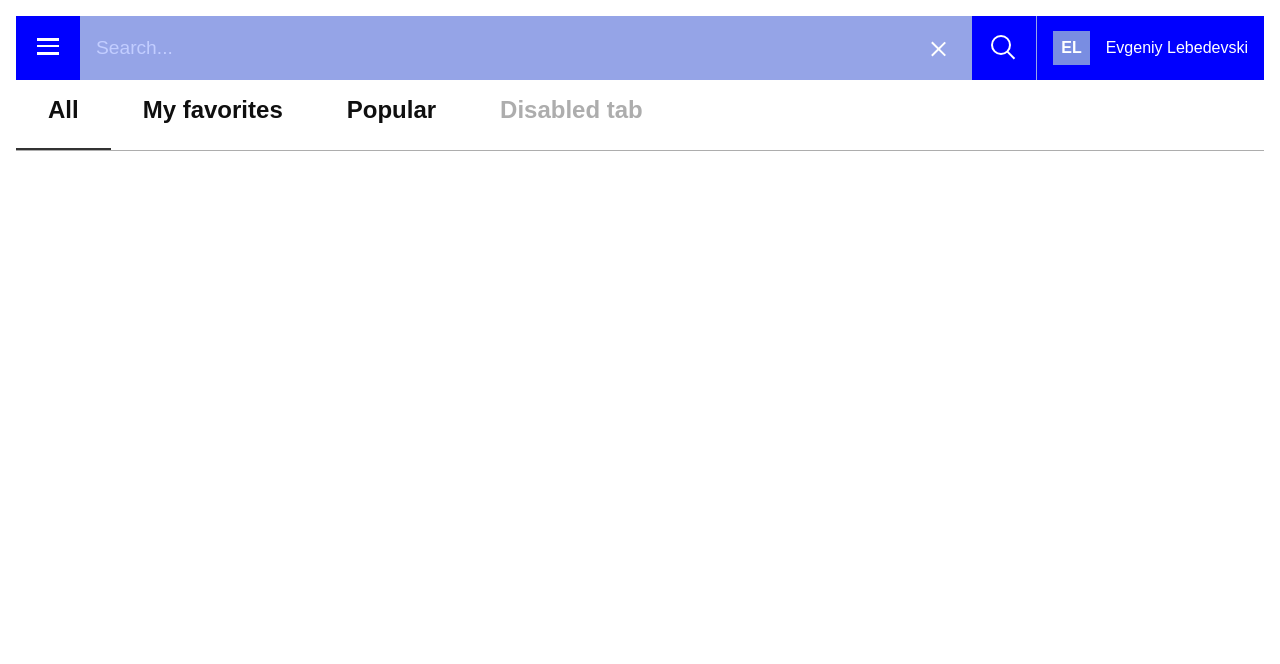
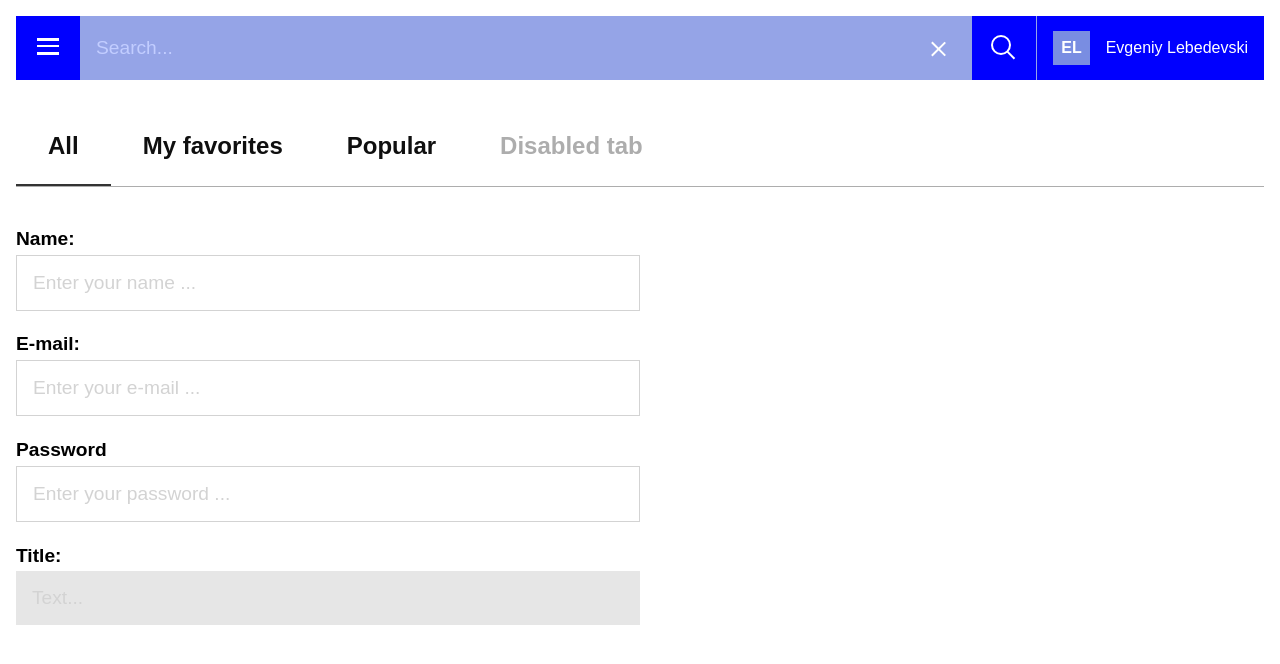
Before and after one commit to Lightzone1981/Blog-react, a React (Create React App) app in the folder lightzone-react/: page / in a window 1280 px wide. Shown: the top 664 px of the page. Built offline with nearby package versions, Linux system fonts and the light colour scheme.

Commit message:
feat: create variable input component

```diff
--- a/lightzone-react/src/App.tsx
+++ b/lightzone-react/src/App.tsx
@@ -1,7 +1,4 @@
-import { UserAvatar } from './components';
-import { Tabs } from './components'
-import {BurgerMenu} from './components'
-import {SearchBar} from './components'
+import { Input, UserAvatar, Tabs, BurgerMenu, SearchBar } from './components';
 import './App.css'
 
 const App = () => {
@@ -13,8 +10,22 @@ const App = () => {
       <SearchBar/>
       <UserAvatar username='Evgeniy_Lebedevski'/>
       </header>
-
-     <Tabs/>
+      <br/>
+      <br/>
+      <Tabs />
+      <br/>
+      <br/>
+      <Input type='text' name='input-1' label='Name:' placeholder='Enter your name ...' required={false} isEnable={true}/>
+      <br/>
+      <br/>
+      <Input type='email' name='input-2' label='E-mail:' placeholder='Enter your e-mail ...' required={true} error = 'E-mail is not valid' isEnable={true}/>
+      <br/>
+      <br/>
+      <Input type='password' name='input-3' label='Password' placeholder='Enter your password ...'
+        required={true} error='Password must contain at least 8 characters' isEnable={true} />
+      <br/>
+      <br/>
+      <Input type='text' name='input-4' label='Title:' placeholder='Text...' isEnable={false} />
     </div>
   )
 }
--- /dev/null
+++ b/lightzone-react/src/components/Input/Input.css
@@ -0,0 +1,46 @@
+.input{
+    width: 50%;
+    padding: 1rem;
+    font-size: 1.2rem;
+    border: 1px solid #d3d3d3;
+    outline: 0;
+}
+
+.input::placeholder{
+    color: #d3d3d3;
+}
+
+.input:focus{
+    border: 1px solid #222;
+}
+
+.input[disabled]{
+    border: 0;
+    background-color: #e6e6e6;;
+}
+
+.input:invalid[data-empty='false'], .input[data-valid='false'] {
+    border: 1px solid red;
+}
+
+.input__label{
+    font-family: Arial, Helvetica, sans-serif;;
+    display: block;
+    padding: 0.3rem 0;
+    font-size: 1.2rem;
+    font-weight: bold;
+}
+.input__error{
+    font-family: Arial, Helvetica, sans-serif;
+    padding: 0.5rem 0;
+    color:red;
+    display:none;
+}
+
+.input:invalid[data-empty='false'] + .input__error {
+    display: block;
+}
+
+.input[type='password'][data-empty='false'] + .input__error {
+    display: block;
+}
--- /dev/null
+++ b/lightzone-react/src/components/Input/Input.tsx
@@ -0,0 +1,29 @@
+import { useState } from 'react';
+import './Input.css'
+
+interface IInput{
+    type: string,
+    name?: string,
+    label?: string,
+    placeholder?: string,
+    isEnable?: boolean,
+    required?: boolean,
+    error?:string,
+}
+
+const Input = ({ type, name, label, placeholder, isEnable, required, error }: IInput) => {
+    const [text,setText] = useState('')
+    return (
+        <>
+            <label className='input__label' htmlFor={name}>{label}</label>
+            <input className='input' name={name} type={type} placeholder={placeholder}
+                data-empty={text === '' ? 'true' : 'false'}
+                data-valid={required && (type ==='password' && text.length>0 && text.length<8)? 'false' : 'true'}
+                required={required} disabled={!isEnable} onChange={(e)=>setText(e.target.value)}/>
+            <p className='input__error'>{
+                type!=='password'? required && error ? error : '': required && error && text.length<8? error: ''}</p>
+        </>
+    )
+}
+
+export default Input
--- /dev/null
+++ b/lightzone-react/src/components/Input/index.tsx
@@ -0,0 +1 @@
+export { default as Input} from './Input'
--- a/lightzone-react/src/components/index.ts
+++ b/lightzone-react/src/components/index.ts
@@ -4,3 +4,4 @@ export * from './Counter'
 export * from './Tabs'
 export * from './BurgerMenu'
 export * from './SearchBar'
+export * from './Input'
```
